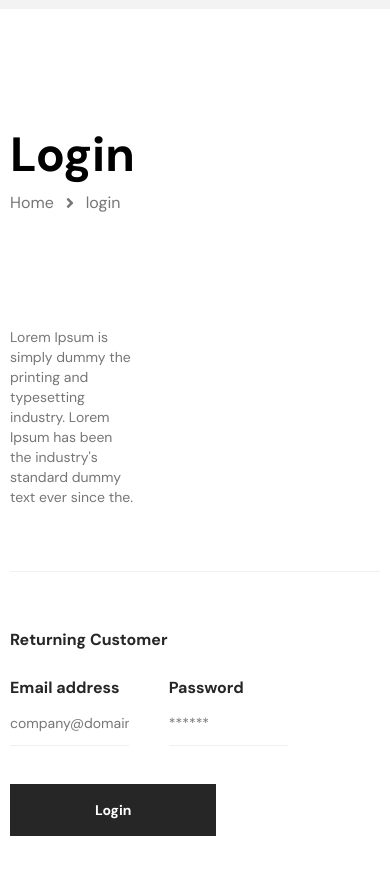
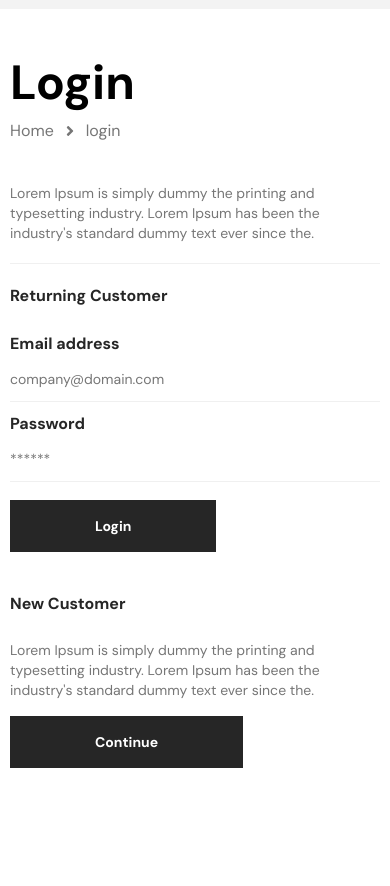
Before and after one commit to sohelrana3/Orebi---E-commerce-website, a React (Create React App) app: page /login in a window 390 px wide. Shown: the part 445-1331 px from the top of the page. Built offline with nearby package versions, Linux system fonts and the light colour scheme; the HTML template or start-up script is replaced by a standard one.

Commit message:
Login Page Responsiable
login page pages responsanble

```diff
--- a/src/componet/Lyaouts/Badcam.jsx
+++ b/src/componet/Lyaouts/Badcam.jsx
@@ -6,7 +6,7 @@ import { Link } from 'react-router-dom';
 const Badcam = ({title}) => {
     console.log(window.location.pathname);
   return (
-    <div className='my-28'>
+    <div className='my-10 sm:my-16 md:my-20 lg:my-28'>
         <h1 className='mb-3 font-dm font-bold text-5xl capitalize'>{window.location.pathname.split("/")[1]}</h1>
         <p className='flex items-center gap-x-2 font-normal font-dm text-[#767676]'>
           <Link to='/'>Home</Link><FaAngleRight/> {window.location.pathname.split("/")[1]}
--- a/src/pages/Login.js
+++ b/src/pages/Login.js
@@ -9,22 +9,22 @@ const Login = () => {
   return (
     <Container>
         <Badcam />
-        <div className='w-full border-b border-[#F0F0F0] pb-16'>
-            <p className='w-1/3 text-[#767676] font-dm font-normal text-sm'>Lorem Ipsum is simply dummy  the printing and typesetting industry. Lorem Ipsum has been the industry's standard dummy text ever since the.</p>
+        <div className='w-full border-b border-[#F0F0F0] pb-5 md:pb-16'>
+            <p className='w-ful lg:w-1/3 text-[#767676] font-dm font-normal text-sm'>Lorem Ipsum is simply dummy  the printing and typesetting industry. Lorem Ipsum has been the industry's standard dummy text ever since the.</p>
         </div>
-        <div className='mt-14'>
+        <div className='mt-5 lg:mt-14'>
             <Headding title='Returning Customer' />
-            <div className='flex w-3/4 gap-x-10'>
+            <div className='md:flex w-full lg:w-3/4 gap-x-10'>
                 <Inputbox as='input' title='Email address' placeholder="company@domain.com" />
                 <Inputbox as='input' title='Password' placeholder="******" />
             </div>
-            <div className='mt-7'>
+            <div className='mt-2 sm:max-md:mt-5 lg:mt-7'>
                 <Button title='Login' />
             </div>
-            <div className='mt-32'>
+            <div className='mt-10 sm:mt-16 md:mt-20  lg:mt-32'>
                 <Headding title='New Customer' />
-                <p className='w-1/3 text-[#767676] font-dm font-normal text-sm'>Lorem Ipsum is simply dummy  the printing and typesetting industry. Lorem Ipsum has been the industry's standard dummy text ever since the.</p>
-                <div className='mt-12'>
+                <p className='w-full lg:w-1/3 text-[#767676] font-dm font-normal text-sm'>Lorem Ipsum is simply dummy  the printing and typesetting industry. Lorem Ipsum has been the industry's standard dummy text ever since the.</p>
+                <div className='mt-4 sm:mt-7 md:mt-9 lg:mt-12'>
                     <Button title='Continue' />
                 </div>
             </div>
```
